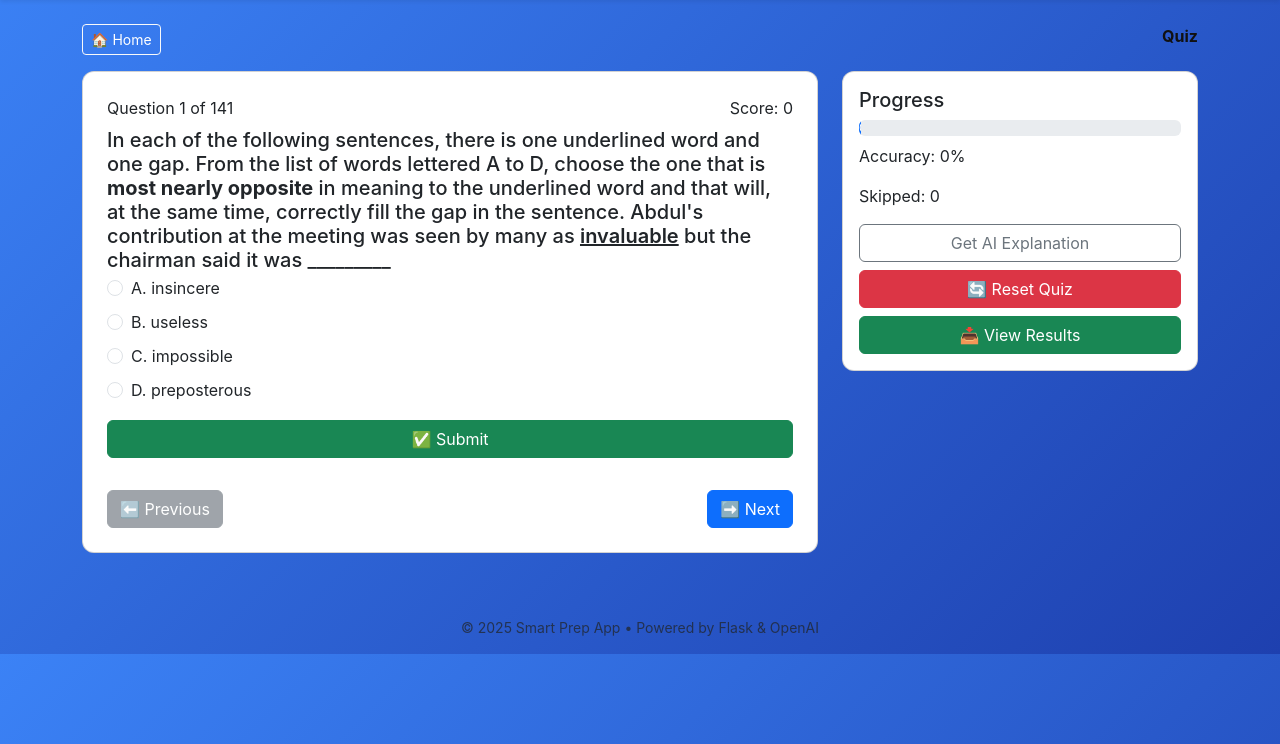
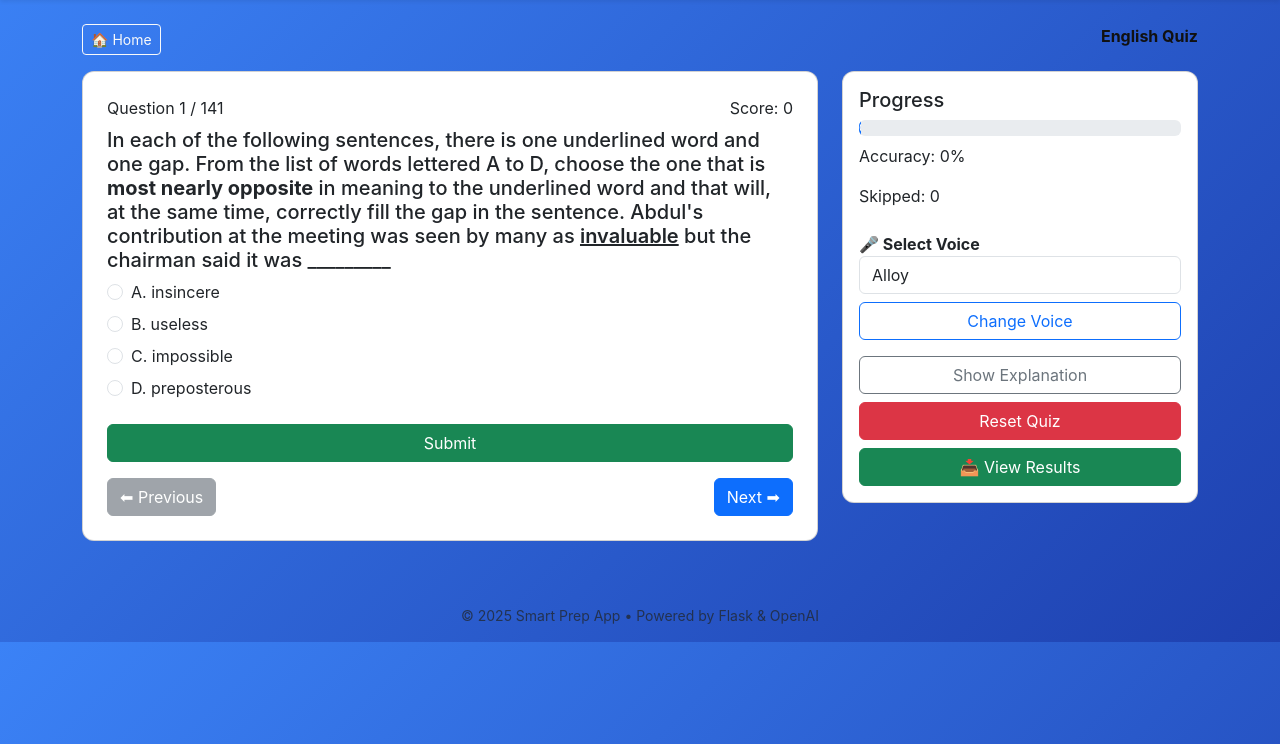
Before and after one commit to ebukaxyrus/waecflask, a Flask app: page /quiz in a window 1280 px wide. Shown: the part 56-800 px from the top of the page. Run offline with Flask 3, Linux system fonts and the light colour scheme.

Commit message:
Refactor question.html layout and improve markup

```diff
--- a/templates/question.html
+++ b/templates/question.html
@@ -1,126 +1,130 @@
 {% extends 'layout.html' %}
 {% block content %}
 
-<!-- Home Button -->
+<!-- Home -->
 <div class="d-flex justify-content-between mb-3">
-  <a href="{{ url_for('index') }}" class="btn dor btn-outline-light btn-sm me-2">🏠 Home</a>
-  <div><strong>{{ session.subject|capitalize }} Quiz</strong></div>
+  <a href="{{ url_for('index') }}" class="btn btn-outline-light btn-sm">🏠 Home</a>
+  <div><strong>{{ subject|capitalize }} Quiz</strong></div>
 </div>
 
 <div class="row">
   <div class="col-md-8">
     <div class="card p-4 mb-3">
-      <div class="d-flex justify-content-between align-items-center mb-2">
-        <div>Question {{ idx + 1 }} of {{ total }}</div>
+
+      <div class="d-flex justify-content-between mb-2">
+        <div>Question {{ idx + 1 }} / {{ total }}</div>
         <div>Score: {{ score }}</div>
       </div>
 
       {% if q.Image_URLs_List %}
       <div class="text-center mb-3">
         {% for img in q.Image_URLs_List %}
-        <img src="{{ url_for('proxy_image') }}?url={{ img }}" alt="diagram" class="img-fluid mb-2 rounded shadow">
+        <img src="{{ url_for('proxy_image') }}?url={{ img }}"
+             class="img-fluid mb-2 rounded shadow">
         {% endfor %}
       </div>
       {% endif %}
 
-      <h5 class="mb-1">{{ q['Question']|safe }}</h5>
+      <h5 class="mb-2">{{ q['Question']|safe }}</h5>
 
       <form method="POST" action="{{ url_for('action') }}">
         <input type="hidden" name="action" value="submit">
-        <div class="d-flex flex-column gap-2">
-          {% for key, opt_text in display_opts.items() %}
-          <div class="form-check">
-            <input
-              class="form-check-input"
+
+        {% for key, text in display_opts.items() %}
+        <div class="form-check mb-2">
+          <input class="form-check-input"
                  type="radio"
                  name="selected"
                  value="{{ key }}"
                  id="opt{{ key }}"
-              {% if stored_answer == key %}checked{% endif %}
-            >
+                 {% if stored_answer == key %}checked{% endif %}>
           <label class="form-check-label" for="opt{{ key }}">
-              <!-- ✅ Render LaTeX equations here as well -->
-              <span class="mathjax-option">{{ opt_text|safe }}</span>
+            <span class="mathjax-option">{{ text|safe }}</span>
           </label>
         </div>
         {% endfor %}
-        </div>
-        <button class="btn btn-success door w-100 mb-3 mt-3">✅ Submit</button>
+
+        <button class="btn btn-success w-100 mt-3">Submit</button>
       </form>
 
-      <!-- Navigation Buttons -->
-      <div class="d-flex gap-2 flex-wrap justify-content-between align-items-center mt-3">
-        <div>
+      <!-- Navigation -->
+      <div class="d-flex justify-content-between mt-3">
         <form method="POST" action="{{ url_for('action') }}">
           <input type="hidden" name="action" value="prev">
-            <button class="btn btn-secondary far w-100" {% if idx == 0 %}disabled{% endif %}>⬅️ Previous</button>
+          <button class="btn btn-secondary" {% if idx == 0 %}disabled{% endif %}>⬅ Previous</button>
+        </form>
+
+        <form method="POST" action="{{ url_for('action') }}">
+          <input type="hidden" name="action" value="next">
+          <button class="btn btn-primary" {% if idx + 1 >= total %}disabled{% endif %}>Next ➡</button>
         </form>
       </div>
 
-        <!-- <div>
-          <form method="POST" action="{{ url_for('action') }}">
-            <input type="hidden" name="action" value="skip">
-            <button class="btn btn-secondary fare w-100">⏭️ Skip</button>
-          </form>
-        </div> -->
+      {% if session.show_explanation %}
+      {% set key = subject|string + '_' + idx|string + '_' + year|string %}
+      {% if key in session.explanations %}
+      <div class="card bg-info text-white p-3 mt-4">
+        <h5>🤖 AI Explanation</h5>
+        <p>{{ session.explanations[key] }}</p>
 
-        <div>
-          <form method="POST" action="{{ url_for('action') }}">
-            <input type="hidden" name="action" value="next">
-            <button class="btn btn-primary w-100" {% if idx + 1 >= total %}disabled{% endif %}>➡️ Next</button>
-          </form>
-        </div>
-      </div>
-
-      {% if session.show_explanation %}
-        {% set exp_key = session.subject|string + '_' + idx|string + '_' + year|string %}
-        {% if exp_key in session.explanations %}
-        <div class="card p-3 mt-4 bg-info text-white">
-          <h5>🤖 AI Explanation</h5>
-          <p>{{ session.explanations[exp_key] }}</p>
-
-          {% set audio_filename = 'explanation_' + session.subject|string + '_' + idx|string + '_' + year|string + '.mp3' %}
         <audio controls class="mt-2">
-            <source src="{{ url_for('audio', filename=audio_filename) }}" type="audio/mpeg">
-            Your browser does not support the audio element.
+          <source src="{{ url_for('audio', filename='explanation_' + subject + '_' + idx|string + '_' + year|string + '.mp3') }}" type="audio/mpeg">
         </audio>
       </div>
       {% endif %}
       {% endif %}
+
     </div>
   </div>
 
+  <!-- Right sidebar -->
   <div class="col-md-4">
-    <div class="card p-3 mb-3">
+    <div class="card p-3">
+
       <h5>Progress</h5>
       <div class="progress mb-2">
-        <div class="progress-bar" role="progressbar" style="width: {{ progress|round(1) }}%;">
+        <div class="progress-bar" style="width: {{ progress|round(1) }}%;">
           {{ progress|round(1) }}%
         </div>
       </div>
+
       <p>Accuracy: {{ accuracy|round(1) }}%</p>
       <p>Skipped: {{ skipped_count }}</p>
 
+      <!-- Voice selector -->
       <form method="POST" action="{{ url_for('action') }}">
+        <label class="mt-2"><strong>🎤 Select Voice</strong></label>
+        <select class="form-control" name="voice">
+          {% set voices = ['alloy','echo','fable','onyx','nova','shimmer','coral','verse','ballad','ash','sage','marin','cedar'] %}
+          {% for v in voices %}
+          <option value="{{ v }}" {% if session.voice == v %}selected{% endif %}>{{ v|capitalize }}</option>
+          {% endfor %}
+        </select>
+
+        <input type="hidden" name="action" value="change_voice">
+        <button class="btn btn-outline-primary w-100 mt-2">Change Voice</button>
+      </form>
+
+      <form method="POST" action="{{ url_for('action') }}" class="mt-3">
         <input type="hidden" name="action" value="toggle_explanation">
         <button class="btn btn-outline-secondary w-100">
-          {{ 'Hide Explanation' if session.show_explanation else 'Get AI Explanation' }}
+          {{ "Hide Explanation" if session.show_explanation else "Show Explanation" }}
         </button>
       </form>
 
       <form method="POST" action="{{ url_for('action') }}" class="mt-2">
         <input type="hidden" name="action" value="reset">
-        <button class="btn btn-danger w-100">🔄 Reset Quiz</button>
+        <button class="btn btn-danger w-100">Reset Quiz</button>
       </form>
 
       <a href="{{ url_for('results') }}" class="btn btn-success w-100 mt-2">📥 View Results</a>
+
     </div>
   </div>
 </div>
 
-<!-- ✅ MathJax auto-refresh (renders new content after navigation) -->
 <script>
-  document.addEventListener("DOMContentLoaded", function() {
+document.addEventListener("DOMContentLoaded", () => {
   if (window.MathJax) MathJax.typesetPromise();
 });
 </script>
```
Lines whose indentation alone changed are shown as unchanged.
